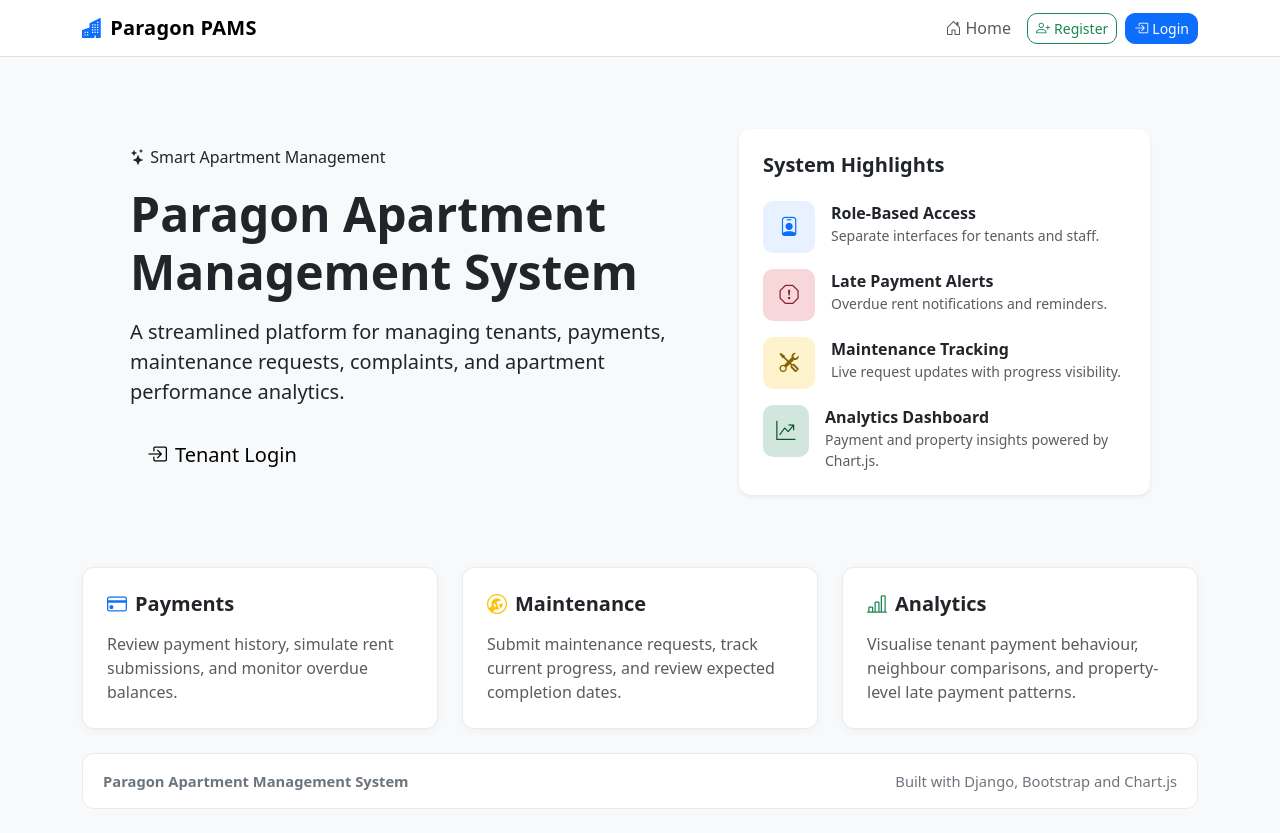
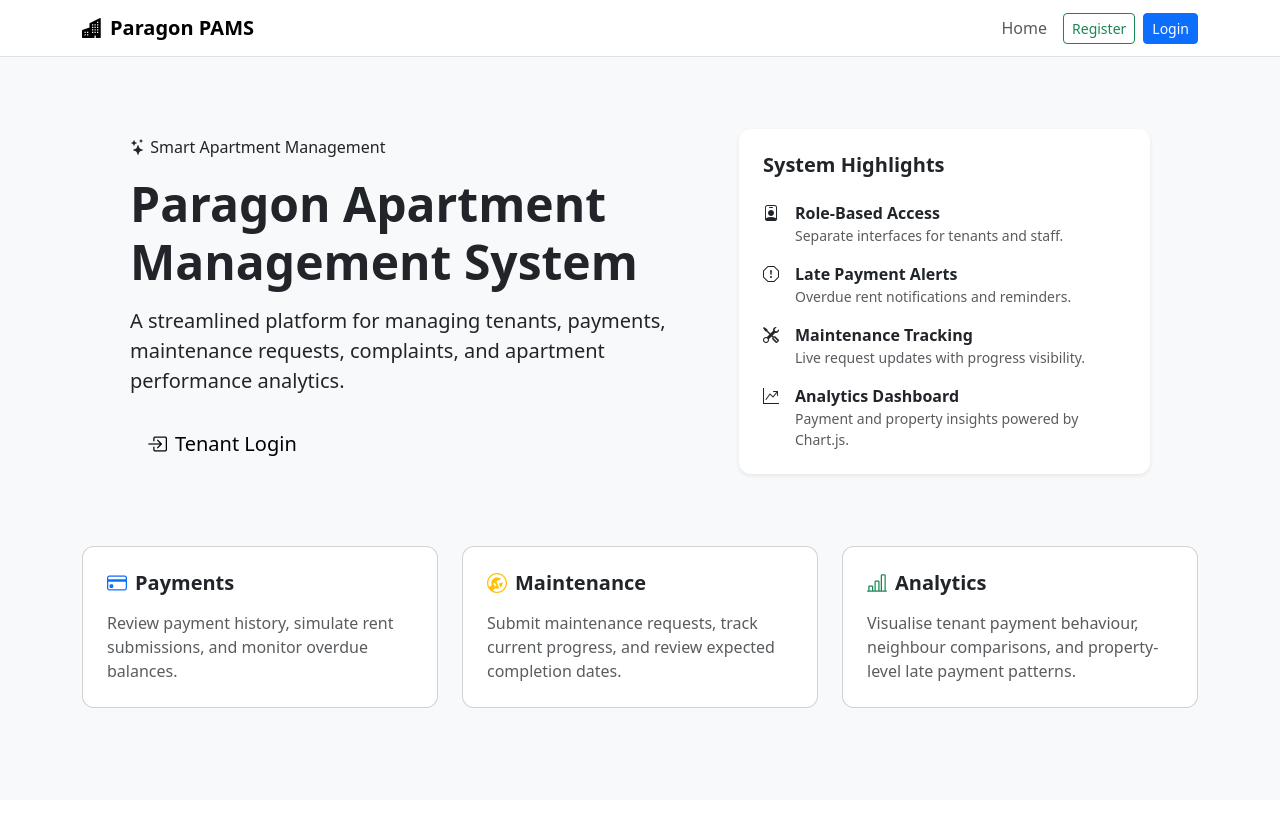
Before and after one commit to Dlyrock/SDGP02526-24061895, a Django app: page / in a window 1280 px wide. After the commit the page ends 708 px from the top, so only its background shows below. Run offline with Django 5.2, Linux system fonts and the light colour scheme.

Commit message:
Backup after matching3

```diff
--- a/core/templates/base.html
+++ b/core/templates/base.html
@@ -6,163 +6,78 @@
     <meta name="viewport" content="width=device-width, initial-scale=1">
     <title>{% block title %}Paragon Apartment Management System{% endblock %}</title>
 
+    <!-- Bootstrap -->
     <link href="https://cdn.jsdelivr.net/npm/bootstrap@5.3.3/dist/css/bootstrap.min.css" rel="stylesheet">
+
+    <!-- Icons -->
     <link rel="stylesheet" href="https://cdn.jsdelivr.net/npm/bootstrap-icons@1.11.3/font/bootstrap-icons.min.css">
 
+    <!-- CHART.JS  -->
+    <script src="https://cdn.jsdelivr.net/npm/chart.js"></script>
+
     <style>
-        body {
-            background-color: #f8f9fa;
-            color: #212529;
-        }
-
-        .app-navbar {
-            background-color: #ffffff;
-            border-bottom: 1px solid #dee2e6;
-        }
-
-        .navbar-brand {
-            font-weight: 700;
-            letter-spacing: 0.2px;
-        }
-
-        .navbar-brand i {
-            color: #0d6efd;
-        }
-
-        .nav-link {
-            font-weight: 500;
-        }
-
-        .card {
-            border: 1px solid #e9ecef;
-            border-radius: 12px;
-            box-shadow: 0 2px 10px rgba(0, 0, 0, 0.04);
-        }
-
-        .card-header {
-            background-color: #ffffff;
-            font-weight: 600;
-            border-bottom: 1px solid #e9ecef;
-        }
-
-        .btn {
-            border-radius: 10px;
-        }
-
-        .table thead th {
-            font-size: 0.85rem;
-            text-transform: uppercase;
-            letter-spacing: 0.3px;
-            color: #6c757d;
-        }
-
-        .footer-box {
-            background-color: #ffffff;
-            border: 1px solid #e9ecef;
-            border-radius: 12px;
-            padding: 1rem 1.25rem;
-            font-size: 0.92rem;
-            color: #6c757d;
-        }
-
-        .page-title {
-            font-weight: 700;
-            margin-bottom: 0.25rem;
-        }
-
-        .page-subtitle {
-            color: #6c757d;
-            margin-bottom: 0;
-        }
-
-        .kpi-icon-box {
-            width: 52px;
-            height: 52px;
-            display: inline-flex;
-            align-items: center;
-            justify-content: center;
-            border-radius: 10px;
-            font-size: 1.2rem;
-        }
-
-        .kpi-icon-box.primary {
-            background-color: #e7f1ff;
-            color: #0d6efd;
-        }
-
-        .kpi-icon-box.warning {
-            background-color: #fff3cd;
-            color: #856404;
-        }
-
-        .kpi-icon-box.success {
-            background-color: #d1e7dd;
-            color: #0f5132;
-        }
-
-        .kpi-icon-box.danger {
-            background-color: #f8d7da;
-            color: #842029;
-        }
+        body { background-color: #f8f9fa; }
+        .app-navbar { background-color: #fff; border-bottom: 1px solid #dee2e6; }
+        .navbar-brand { font-weight: 700; }
+        .card { border-radius: 12px; }
     </style>
-
-    {% block head %}{% endblock %}
 </head>
 <body>
 
 <nav class="navbar navbar-expand-lg app-navbar sticky-top">
     <div class="container">
-        <a class="navbar-brand d-flex align-items-center" href="{% url 'landing' %}">
-            <i class="bi bi-buildings-fill me-2"></i>
-            Paragon PAMS
+        <a class="navbar-brand" href="{% url 'landing' %}">
+            <i class="bi bi-buildings-fill me-2"></i>Paragon PAMS
         </a>
 
-        <button class="navbar-toggler" type="button" data-bs-toggle="collapse" data-bs-target="#navbarNav"
-                aria-controls="navbarNav" aria-expanded="false" aria-label="Toggle navigation">
-            <span class="navbar-toggler-icon"></span>
-        </button>
+        <div class="collapse navbar-collapse">
+            <ul class="navbar-nav ms-auto align-items-lg-center gap-lg-2">
 
-        <div class="collapse navbar-collapse mt-2 mt-lg-0" id="navbarNav">
-            <ul class="navbar-nav ms-auto align-items-lg-center gap-lg-2">
                 <li class="nav-item">
-                    <a class="nav-link" href="{% url 'landing' %}">
-                        <i class="bi bi-house-door me-1"></i>Home
-                    </a>
+                    <a class="nav-link" href="{% url 'landing' %}">Home</a>
                 </li>
 
                 {% if user.is_authenticated %}
+
+                    {% if user.role == "TENANT" %}
                         <li class="nav-item">
                             <a class="nav-link" href="{% url 'tenant_dashboard' %}">
-                            <i class="bi bi-speedometer2 me-1"></i>Tenant Dashboard
+                                Tenant Dashboard
                             </a>
                         </li>
+                    {% endif %}
+
+                    {% if user.role != "TENANT" %}
                         <li class="nav-item">
                             <a class="nav-link" href="{% url 'admin_dashboard' %}">
-                            <i class="bi bi-bar-chart-line me-1"></i>Staff Dashboard
+                                Staff Dashboard
                             </a>
                         </li>
+                    {% endif %}
+
                     <li class="nav-item">
-                        <form method="post" action="{% url 'logout' %}" class="m-0">
+                        <form method="post" action="{% url 'logout' %}">
                             {% csrf_token %}
-                            <button type="submit" class="btn btn-primary btn-sm">
-                                <i class="bi bi-box-arrow-right me-1"></i>Logout
-                            </button>
+                            <button class="btn btn-primary btn-sm">Logout</button>
                         </form>
                     </li>
+
                 {% else %}
-                    <!-- ✅ REGISTER BUTONU EKLENDİ -->
+
                     <li class="nav-item">
                         <a class="btn btn-outline-success btn-sm" href="{% url 'register' %}">
-                            <i class="bi bi-person-plus me-1"></i>Register
+                            Register
                         </a>
                     </li>
 
                     <li class="nav-item">
                         <a class="btn btn-primary btn-sm" href="{% url 'login' %}">
-                            <i class="bi bi-box-arrow-in-right me-1"></i>Login
+                            Login
                         </a>
                     </li>
+
                 {% endif %}
+
             </ul>
         </div>
     </div>
@@ -171,26 +86,18 @@
 <main class="container py-4">
     {% if messages %}
         {% for message in messages %}
-            <div class="alert alert-{{ message.tags }} alert-dismissible fade show mb-4" role="alert">
-                {{ message }}
-                <button type="button" class="btn-close" data-bs-dismiss="alert" aria-label="Close"></button>
-            </div>
+            <div class="alert alert-{{ message.tags }}">{{ message }}</div>
         {% endfor %}
     {% endif %}
 
     {% block content %}{% endblock %}
 </main>
 
-<footer class="container pb-4">
-    <div class="footer-box d-flex flex-column flex-md-row justify-content-between align-items-md-center">
-        <div><strong>Paragon Apartment Management System</strong></div>
-        <div class="mt-2 mt-md-0">Built with Django, Bootstrap and Chart.js</div>
-    </div>
-</footer>
+<!-- Bootstrap JS -->
+<script src="https://cdn.jsdelivr.net/npm/bootstrap@5.3.3/dist/js/bootstrap.bundle.min.js"></script>
 
-<script src="https://cdn.jsdelivr.net/npm/bootstrap@5.3.3/dist/js/bootstrap.bundle.min.js"></script>
-<script src="https://cdn.jsdelivr.net/npm/chart.js"></script>
+<!-- Charts -->
+{% block scripts %}{% endblock %}
 
-{% block scripts %}{% endblock %}
 </body>
 </html>
--- a/core/urls.py
+++ b/core/urls.py
@@ -16,15 +16,15 @@
     path('login/admin/', views.admin_login, name='admin_login'),
 
     # LOGOUT
-    path('logout/', auth_views.LogoutView.as_view(next_page='/'), name='logout'),
+    path('logout/', auth_views.LogoutView.as_view(next_page='landing'), name='logout'),
 
     # DASHBOARD
     path('dashboard/', views.dashboard_redirect, name='dashboard_redirect'),
     path('dashboard/tenant/', views.tenant_dashboard, name='tenant_dashboard'),
     path('dashboard/admin/', views.admin_dashboard, name='admin_dashboard'),
 
-    # TENANT FORMS
-    path('dashboard/tenant/payment/', views.payment_form, name='payment_form'),
-    path('dashboard/tenant/maintenance/', views.maintenance_request, name='maintenance_request'),
-    path('dashboard/tenant/complaint/', views.complaint_form, name='complaint_form'),
+    # TENANT ACTIONS (CLEAN URLS)
+    path('payment/', views.payment_form, name='payment_form'),
+    path('maintenance/', views.maintenance_request, name='maintenance_request'),
+    path('complaint/', views.complaint_form, name='complaint_form'),
 ]
--- a/core/views.py
+++ b/core/views.py
@@ -25,13 +25,19 @@
 )
 
 
+# -------------------
+# LANDING
+# -------------------
 def landing(request):
     return render(request, 'landing.html')
 
 
+# -------------------
+# REGISTER
+# -------------------
 def register(request):
     if request.user.is_authenticated:
-        if getattr(request.user, 'role', None) == 'TENANT':
+        if request.user.role == 'TENANT':
             return redirect('tenant_dashboard')
         return redirect('admin_dashboard')
 
@@ -48,9 +54,12 @@
     return render(request, 'tenant/register.html', {'form': form})
 
 
+# -------------------
+# TENANT LOGIN
+# -------------------
 def tenant_login(request):
     if request.user.is_authenticated:
-        if getattr(request.user, 'role', None) == 'TENANT':
+        if request.user.role == 'TENANT':
             return redirect('tenant_dashboard')
         return redirect('admin_dashboard')
 
@@ -60,7 +69,7 @@
         if form.is_valid():
             user = form.get_user()
 
-            if getattr(user, 'role', None) == 'TENANT':
+            if user.role == 'TENANT':
                 login(request, user)
                 return redirect('tenant_dashboard')
             else:
@@ -71,9 +80,12 @@
     return render(request, 'registration/login.html', {'form': form})
 
 
+# -------------------
+# ADMIN LOGIN
+# -------------------
 def admin_login(request):
     if request.user.is_authenticated:
-        if getattr(request.user, 'role', None) == 'TENANT':
+        if request.user.role == 'TENANT':
             return redirect('tenant_dashboard')
         return redirect('admin_dashboard')
 
@@ -83,7 +95,7 @@
         if form.is_valid():
             user = form.get_user()
 
-            if getattr(user, 'role', None) in ['ADMIN', 'MANAGER', 'FRONTDESK', 'FINANCE', 'MAINTENANCE']:
+            if user.role in ['ADMIN', 'MANAGER', 'FRONTDESK', 'FINANCE', 'MAINTENANCE']:
                 login(request, user)
                 return redirect('admin_dashboard')
             else:
@@ -94,6 +106,9 @@
     return render(request, 'registration/login.html', {'form': form})
 
 
+# -------------------
+# DASHBOARD REDIRECT
+# -------------------
 @login_required
 def dashboard_redirect(request):
     if request.user.role == 'TENANT':
@@ -101,12 +116,19 @@
     return redirect('admin_dashboard')
 
 
+# -------------------
+# TENANT DASHBOARD
+# -------------------
 @login_required
 def tenant_dashboard(request):
+
+    if request.user.role != 'TENANT':
+        return redirect('admin_dashboard')
+
     tenant = Tenant.objects.filter(user=request.user).first()
 
     if not tenant:
-        messages.warning(request, "No tenant profile is linked to this account yet.")
+        messages.warning(request, "No tenant profile is linked.")
         return render(request, 'tenant/dashboard.html')
 
     lease = Lease.objects.filter(tenant=tenant).first()
@@ -155,8 +177,15 @@
     return render(request, "tenant/dashboard.html", context)
 
 
+# -------------------
+# ADMIN DASHBOARD
+# -------------------
 @login_required
 def admin_dashboard(request):
+
+    if request.user.role == 'TENANT':
+        return redirect('tenant_dashboard')
+
     tenants = Tenant.objects.all()
     apartments = Apartment.objects.all()
 
@@ -210,22 +239,27 @@
     return render(request, 'admin/dashboard.html', context)
 
 
+# -------------------
+# PAYMENT
+# -------------------
 @login_required
 def payment_form(request):
+
+    if request.user.role != 'TENANT':
+        return redirect('admin_dashboard')
+
     tenant = Tenant.objects.filter(user=request.user).first()
 
     if not tenant:
-        messages.error(request, "No tenant profile is linked to this account.")
+        messages.error(request, "No tenant profile.")
         return redirect('tenant_dashboard')
 
     lease = Lease.objects.filter(tenant=tenant).first()
 
-    # Eğer lease yoksa demo amaçlı otomatik oluştur
     if not lease:
-        apartment = Apartment.objects.filter(available=True).first() or Apartment.objects.first()
-
+        apartment = Apartment.objects.first()
         if not apartment:
-            messages.error(request, "No apartment exists in the system yet.")
+            messages.error(request, "No apartment exists.")
             return redirect('tenant_dashboard')
 
         lease = Lease.objects.create(
@@ -237,12 +271,8 @@
             deposit=0
         )
 
-        apartment.available = False
-        apartment.save()
-
     if request.method == 'POST':
         form = PaymentForm(request.POST)
-
         if form.is_valid():
             Payment.objects.create(
                 tenant=tenant,
@@ -252,7 +282,7 @@
                 paid_date=date.today(),
                 method=form.cleaned_data['payment_method']
             )
-            messages.success(request, "Payment recorded successfully.")
+            messages.success(request, "Payment successful.")
             return redirect('tenant_dashboard')
     else:
         form = PaymentForm()
@@ -260,30 +290,32 @@
     return render(request, 'tenant/payment_form.html', {'form': form})
 
 
+# -------------------
+# MAINTENANCE
+# -------------------
 @login_required
 def maintenance_request(request):
+
+    if request.user.role != 'TENANT':
+        return redirect('admin_dashboard')
+
     tenant = Tenant.objects.filter(user=request.user).first()
 
     if not tenant:
-        messages.error(request, "No tenant profile is linked to this account.")
+        messages.error(request, "No tenant profile.")
         return redirect('tenant_dashboard')
 
     lease = Lease.objects.filter(tenant=tenant).first()
-    apartment = lease.apartment if lease else (Apartment.objects.first())
-
-    if not apartment:
-        messages.error(request, "No apartment exists in the system yet.")
-        return redirect('tenant_dashboard')
+    apartment = lease.apartment if lease else Apartment.objects.first()
 
     if request.method == 'POST':
         form = MaintenanceRequestForm(request.POST)
-
         if form.is_valid():
             mr = form.save(commit=False)
             mr.tenant = tenant
             mr.apartment = apartment
             mr.save()
-            messages.success(request, "Maintenance request submitted successfully.")
+            messages.success(request, "Request submitted.")
             return redirect('tenant_dashboard')
     else:
         form = MaintenanceRequestForm()
@@ -291,30 +323,32 @@
     return render(request, 'tenant/maintenance_request_form.html', {'form': form})
 
 
+# -------------------
+# COMPLAINT
+# -------------------
 @login_required
 def complaint_form(request):
+
+    if request.user.role != 'TENANT':
+        return redirect('admin_dashboard')
+
     tenant = Tenant.objects.filter(user=request.user).first()
 
     if not tenant:
-        messages.error(request, "No tenant profile is linked to this account.")
+        messages.error(request, "No tenant profile.")
         return redirect('tenant_dashboard')
 
     lease = Lease.objects.filter(tenant=tenant).first()
-    apartment = lease.apartment if lease else (Apartment.objects.first())
-
-    if not apartment:
-        messages.error(request, "No apartment exists in the system yet.")
-        return redirect('tenant_dashboard')
+    apartment = lease.apartment if lease else Apartment.objects.first()
 
     if request.method == 'POST':
         form = ComplaintForm(request.POST)
-
         if form.is_valid():
             complaint = form.save(commit=False)
             complaint.tenant = tenant
             complaint.apartment = apartment
             complaint.save()
-            messages.success(request, "Complaint submitted successfully.")
+            messages.success(request, "Complaint submitted.")
             return redirect('tenant_dashboard')
     else:
         form = ComplaintForm()
```
Also changed, not shown: core/templates/admin/manage_complaints.html (added, +33 -0 lines), core/templates/tenant/dashboard.html (+39 -97 lines), db.sqlite3. Lines whose indentation alone changed are shown as unchanged.
